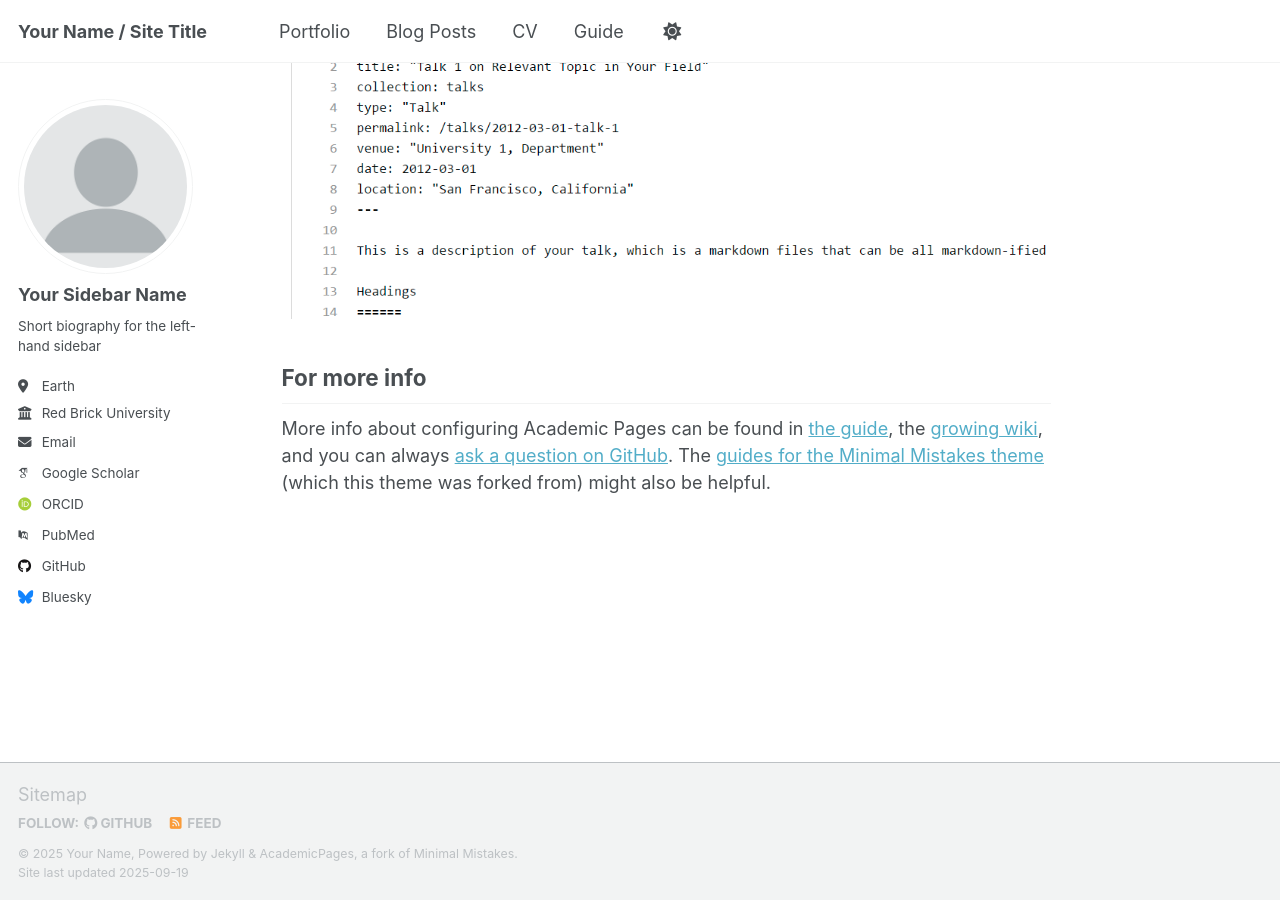
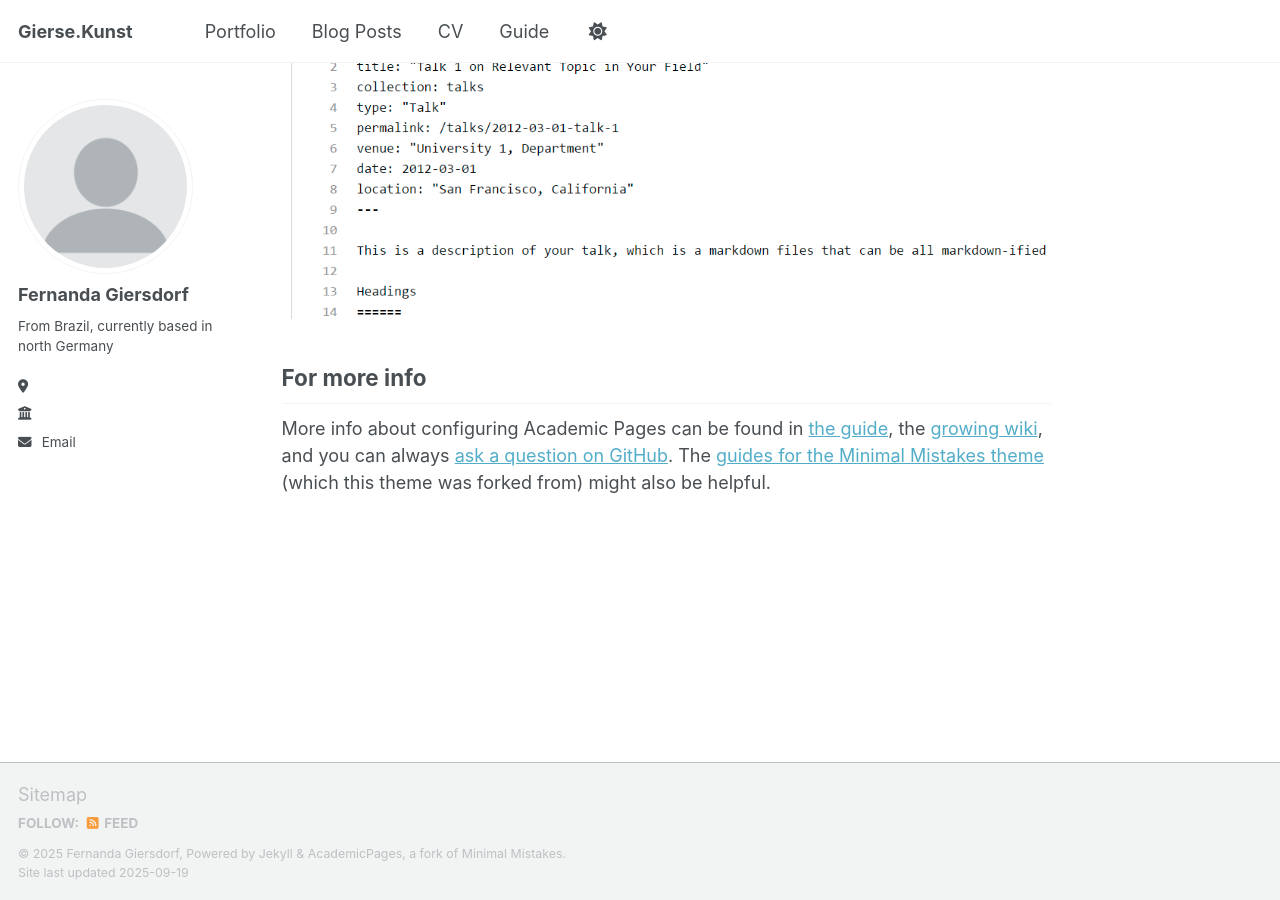
Before and after one commit to giersekunst/giersekunst.github.io, a Jekyll site: the page built from _pages/about.md, in a window 1280 px wide and 900 px high, scrolled down 2880 px. Built offline with Jekyll 4.4.1, drawn with Linux system fonts in a browser that asks for light colours; some web fonts are replaced; a script that is not in the unit is left out; some of the changed lines change nothing that is shown.

Commit message:
Update _config.yml

```diff
--- a/_config.yml
+++ b/_config.yml
@@ -9,14 +9,14 @@
 # Basic Site Settings
 locale                   : "en-US"
 site_theme               : "default" # Currently available options are "default", "air"
-title                    : "Your Name / Site Title"
+title                    : "Gierse.Kunst"
 title_separator          : "-"
-name                     : &name "Your Name"
-description              : &description "Your Name's academic portfolio"   # Update this with a general description of your site, this is the default if not overridden by a page
-url                      : https://academicpages.github.io # The base hostname & protocol for your site e.g. "https://[your GitHub username].github.io",
+name                     : &name "Fernanda Giersdorf"
+description              : &description ""   # Update this with a general description of your site, this is the default if not overridden by a page
+url                      : https://giersekunst.github.io # The base hostname & protocol for your site e.g. "https://[your GitHub username].github.io",
                                                            # or if you already have some other page hosted on Github then use "https://[your GitHub username].github.io/[Your Repo Name]"
 baseurl                  : "" # the subpath of your site, e.g. "/blog"
-repository               : "academicpages/academicpages.github.io"
+repository               : ""
 
 # Site Author - The following control what appear as part of the author content on the side bar.
 #               If a field is blank the icon and link will not appear, otherwise it will be shown.
@@ -24,69 +24,16 @@ repository               : "academicpages/academicpages.github.io"
 author:
   # Biographic information
   avatar           : "profile.png"
-  name             : "Your Sidebar Name"
+  name             : "Fernanda Giersdorf"
   pronouns         : # example: "she/her"
-  bio              : "Short biography for the left-hand sidebar"
-  location         : "Earth"
-  employer         : "Red Brick University"
+  bio              : "From Brazil, currently based in north Germany"
+  location         : ""
+  employer         : ""
   uri              : # URL
-  email            : "none@example.org"
-
-  # Academic websites
-  academia         : # URL
-  arxiv            : # URL - Update with the correct link to your profile
-  googlescholar    : "https://scholar.google.com/citations?user=PS_CX0AAAAAJ"
-  inspire-hep      : # URL
-  impactstory      : # URL
-  orcid            : "http://orcid.org/yourorcidurl"
-  semantic         : # URL
-  pubmed           : "https://www.ncbi.nlm.nih.gov/pubmed/?term=john+snow"
-  researchgate     : # URL
-  scopus           : # URL
-
-  # Repositories and software development
-  bitbucket        : # Username - Update with your username on the site
-  codepen          : # Username
-  dribbble         : # Username
-  github           : "academicpages"
-  kaggle           : # Username
-  stackoverflow    : # User number or user number and name (i.e., use "1" or "1/jeff-atwood")
+  email            : "gierse.kunst@gmail.com"
 
   # Social media
-  artstation       : # Username
-  bluesky          : "bsky.app" # Replace this with you Bluesky username
-  facebook         : # Username
-  flickr           : # Username
-  foursquare       : # Username
-  goodreads        : # Username
-  google_plus      : # Username
-  keybase          : # Username
-  instagram        : # Username
-  lastfm           : # Username
-  linkedin         : # Username
-  mastodon         : # URL
-  medium           : # URL
-  pinterest        : # Username
-  soundcloud       : # Username
-  steam            : # Username
-  telegram         : # URL
-  tumblr           : # Username
-  twitter          : # Username for X / Twitter
-  vine             : # Username
-  weibo            : # Username
-  wikipedia        : # Username
-  xing             : # Username
-  youtube          : # Username
-  zhihu            : # Username
-
-# Publication Category - The following the list of publication categories and their headings
-publication_category:
-  books:
-    title: 'Books'
-  manuscripts:
-    title: 'Journal Articles'
-  conferences:
-    title: 'Conference Papers'
+  instagram        : # gierse.kunst
 
 # Site Settings
 teaser                   :  # filename of teaser fallback teaser image placed in /images/ for social media previews
@@ -131,32 +78,11 @@ google_site_verification :
 bing_site_verification   :
 alexa_site_verification  :
 yandex_site_verification :
-
-
-# Social Sharing
-twitter:
-  username               : &twitter
-facebook:
-  username               :
-  app_id                 :
-  publisher              :
-og_image                 :  # Social media default site image
-og_description           :  # Social media default site image description
-# For specifying social profiles
-# - https://developers.google.com/structured-data/customize/social-profiles
-social:
-  type                   : # Person or Organization (defaults to Person)
-  name                   : # If the user or organization name differs from the site's name
-  links: # An array of links to social media profiles
-
-
 # Analytics
 analytics:
   provider               :  "false" # false (default), "google", "google-universal", "google-analytics-4", "custom"
   google:
     tracking_id          :
-
-
 # Reading Files
 include:
   - .htaccess
@@ -252,24 +178,6 @@ defaults:
     values:
       layout: single
       author_profile: true
-  # _teaching
-  - scope:
-      path: ""
-      type: teaching
-    values:
-      layout: single
-      author_profile: true
-      share: true
-      comments: true
-  # _publications
-  - scope:
-      path: ""
-      type: publications
-    values:
-      layout: single
-      author_profile: true
-      share: true
-      comments: true
   # _portfolio
   - scope:
       path: ""
@@ -279,16 +187,6 @@ defaults:
       author_profile: true
       share: true
       comment: true
-  # _talks
-  - scope:
-      path: ""
-      type: talks
-    values:
-      layout: talk
-      author_profile: true
-      share: true
-
-
 # Sass/SCSS
 sass:
   sass_dir: _sass
```
